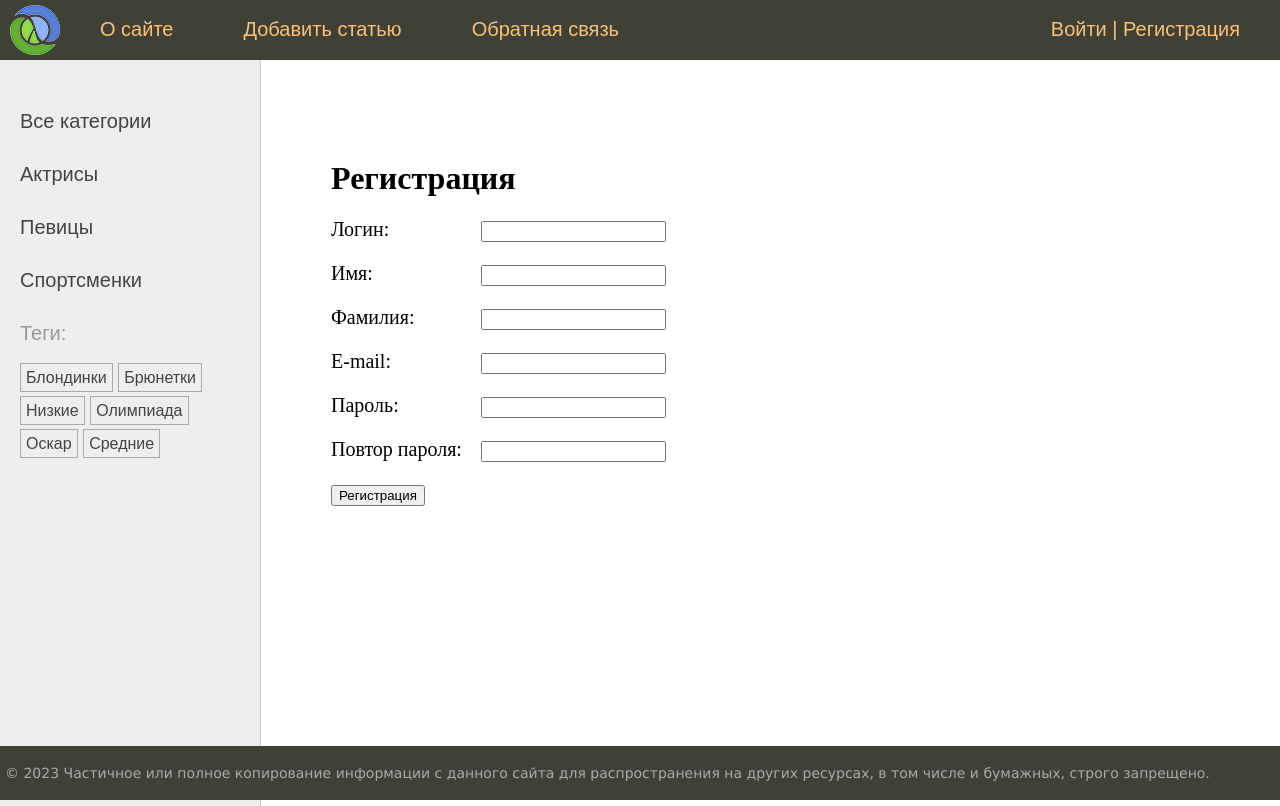
After one commit to Di-Nov/site_women, a Django app: page /users/register/ in a window 1280 px wide. The commit adds this page. Run offline with Django 4.2, Linux system fonts and the light colour scheme; data comes from the database, SQL or seed files in the repository; both versions use the stored data as it was after the commit.

Commit message:
Добавлена регистрация пользователя

```diff
--- a/sitewomen/templates/base.html
+++ b/sitewomen/templates/base.html
@@ -27,7 +27,7 @@
 		<li class="last">{{user.username}} | <a href="{%url 'users:logout'%}">Выйти</a></li>
 
 		{% else %}
-		<li class="last"><a href="{%url 'users:login'%}">Войти</a> | <a href="#">Регистрация</a></li>
+		<li class="last"><a href="{%url 'users:login'%}">Войти</a> | <a href="{% url 'users:register' %}">Регистрация</a></li>
 		{% endif %}
 	</ul>
 	<div class="clear"></div>
--- a/sitewomen/users/forms.py
+++ b/sitewomen/users/forms.py
@@ -1,6 +1,8 @@
 from django import forms
 from django.contrib.auth import get_user_model
 from django.contrib.auth.forms import AuthenticationForm
+from django.contrib.auth.models import User
+from django.core.exceptions import ValidationError
 
 
 class LoginUserForm(AuthenticationForm):
@@ -10,8 +12,36 @@ class LoginUserForm(AuthenticationForm):
     class Meta:
         '''
         Класс AuthenticationForm работатет с моделью User, тут мы их явно привяжем.
-        При такой привязке, можно обойтись без атрибутов
+        При такой привязке, можно обойтись без атрибутов, но лучше прописать widget для password
         '''
 
-        model = get_user_model() # Получаем модель пользователя, через метод потому что она в будущем может измениться, и чтоб не получить ошибку пишем так.
-        fields = ['username', 'password'] # отображаем поля 'username', 'password', но чтоб к нему прикрутились виждеты, переопределим атрибутами
+        model = get_user_model()  # Получаем модель пользователя, через метод потому что она в будущем может измениться, и чтоб не получить ошибку пишем так.
+        fields = ['username',
+                  'password']  # отображаем поля 'username', 'password', но чтоб к нему прикрутились виждеты, переопределим атрибутами
+
+
+class RegisterUserForm(forms.ModelForm):
+    username = forms.CharField(max_length=50, label='Логин')
+    password = forms.CharField(max_length=50, label='Пароль', widget=forms.PasswordInput())
+    password2 = forms.CharField(max_length=50, label='Повтор пароля', widget=forms.PasswordInput())
+
+    class Meta:
+        model = get_user_model()
+        fields = ['username', 'first_name', 'last_name', 'email', 'password', 'password2']
+        labels = {
+            'first_name': 'Имя',
+            'last_name': 'Фамилия',
+            'email': 'E-mail',
+        }
+
+    def clean_password2(self):  # Ручная валидация поля password2. Вернуть password2
+        cd = self.cleaned_data
+        if cd['password'] != cd['password2']:
+            raise ValidationError('Пароли не совпадают')
+        return cd['password2']
+
+    def clean_email(self):  # Ручная валидация поля email. Вернуть email
+        email = self.cleaned_data['email']
+        if User.objects.filter(email=email).exists():
+            raise ValidationError('Такой E-mail уже существует')
+        return email
--- /dev/null
+++ b/sitewomen/users/templates/users/register.html
@@ -0,0 +1,15 @@
+{% extends 'base.html' %}
+
+{% block content %}
+<h1>Регистрация</h1>
+<form action="" method="post">
+    {% csrf_token %}
+    <input type="hidden" name="next" value="{{ next }}" />
+    <div class="form-error">{{ form.non_field_errors }}</div>
+    {% for f in form %}
+        <p ><label class="form-label" for="{{ f.id_for_label }}">{{f.label}}: </label>{{ f }}</p>
+        <div class="form-error">{{ f.errors }}</div>
+    {% endfor %}
+    <button type="submit">Регистрация</button>
+</form>
+{% endblock %}
--- /dev/null
+++ b/sitewomen/users/templates/users/register_done.html
@@ -0,0 +1,6 @@
+{% extends 'base.html' %}
+
+{% block content %}
+<h1>Регистрация прошла успешно</h1>
+<p>Пожалуйста, авторизуйтесь <a href="{% url 'users:login' %}">по ссылке!</a></p>
+{% endblock %}
--- a/sitewomen/users/urls.py
+++ b/sitewomen/users/urls.py
@@ -2,10 +2,12 @@ from django.contrib.auth.views import LogoutView
 from django.urls import path
 
 from users import views
+
 
 app_name = 'users' # Записывается при указании spacename в urls.py
 
 urlpatterns = [
     path('login/', views.LoginUser.as_view(), name='login'),
     path('logout/', LogoutView.as_view(), name='logout'),
+    path('register/', views.refister_user, name='register'),
 ]
--- a/sitewomen/users/views.py
+++ b/sitewomen/users/views.py
@@ -5,7 +5,7 @@ from django.http import HttpResponse, HttpResponseRedirect
 from django.shortcuts import render
 from django.urls import reverse, reverse_lazy
 
-from users.forms import LoginUserForm
+from users.forms import LoginUserForm, RegisterUserForm
 
 
 class LoginUser(LoginView):
@@ -21,6 +21,22 @@ class LoginUser(LoginView):
     #     ''' Имеет больший приоритет чем параметр next в forms.py, поэтому лучше использовать LOGIN_REDIRECT_URL = 'home'
     #      в связке с параметром next в forms.py (сормируется самостоятельно и передается в шаблон)'''
     #     return reverse_lazy('home')
+
+def refister_user(request):
+    if request.method == 'POST':
+        form = RegisterUserForm(request.POST)
+        if form.is_valid():
+            user = form.save(commit=False)  # создание объекта без сохранения в БД
+            user.set_password(request.POST['password'])
+            user.save()
+            return render(request, 'users/register_done.html')
+    else:
+        form = RegisterUserForm()
+    return render(request, 'users/register.html', {'form': form})
+
+
+
+
 
 
 # def login_user(request):
```
Also changed, not shown: sitewomen/db.sqlite3.
